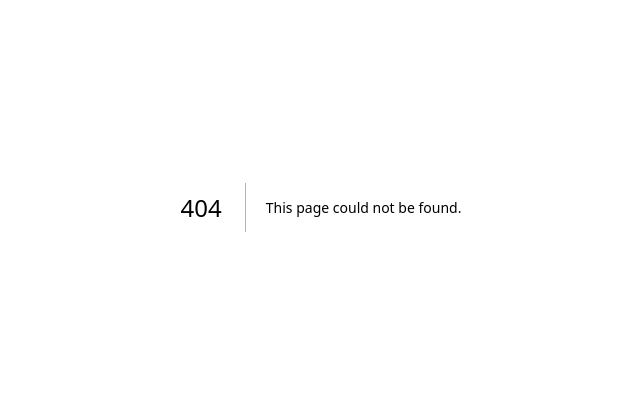
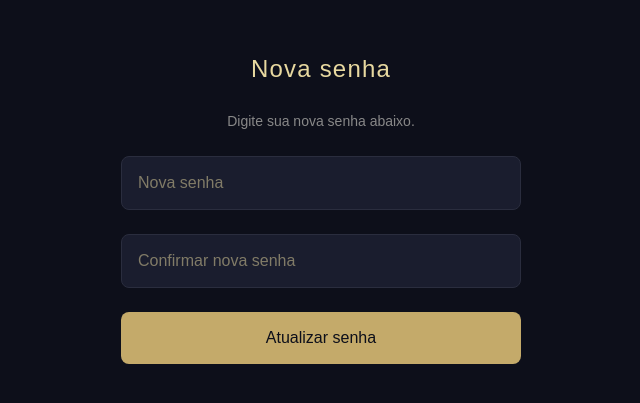
Before and after one commit to Lucasperlop/travessia, a Next.js app: page /nova-senha in a window 1280 px wide. Before the commit this address had no page. Shown: the part 193-596 px from the top of the page, without its empty margins (319-959 px from the left). Built offline with nearby package versions, Linux system fonts and the light colour scheme; no server answers.

Commit message:
adiciona página /nova-senha para reset de senha

```diff
--- /dev/null
+++ b/app/nova-senha/page.tsx
@@ -0,0 +1,139 @@
+'use client'
+
+import { useState, useEffect } from 'react'
+import { supabase } from '@/lib/supabase'
+import { useRouter } from 'next/navigation'
+
+export default function NovaSenha() {
+  const [senha, setSenha] = useState('')
+  const [confirmar, setConfirmar] = useState('')
+  const [mensagem, setMensagem] = useState('')
+  const [erro, setErro] = useState('')
+  const [carregando, setCarregando] = useState(false)
+  const router = useRouter()
+
+  useEffect(() => {}, [])
+
+  async function handleSubmit() {
+    setErro('')
+    setMensagem('')
+
+    if (senha.length < 6) {
+      setErro('A senha deve ter pelo menos 6 caracteres.')
+      return
+    }
+
+    if (senha !== confirmar) {
+      setErro('As senhas não coincidem.')
+      return
+    }
+
+    setCarregando(true)
+    const { error } = await supabase.auth.updateUser({ password: senha })
+    setCarregando(false)
+
+    if (error) {
+      setErro('Erro ao atualizar a senha. Tente novamente.')
+    } else {
+      setMensagem('Senha atualizada com sucesso! Redirecionando...')
+      setTimeout(() => router.push('/'), 2000)
+    }
+  }
+
+  return (
+    <div style={{
+      minHeight: '100vh',
+      backgroundColor: '#0d0f1a',
+      display: 'flex',
+      alignItems: 'center',
+      justifyContent: 'center',
+      padding: '24px'
+    }}>
+      <div style={{
+        width: '100%',
+        maxWidth: '400px',
+        display: 'flex',
+        flexDirection: 'column',
+        gap: '24px'
+      }}>
+        <h1 style={{
+          color: '#e8d9a0',
+          fontSize: '24px',
+          fontWeight: '300',
+          textAlign: 'center',
+          letterSpacing: '0.05em'
+        }}>
+          Nova senha
+        </h1>
+
+        <p style={{ color: '#888', fontSize: '14px', textAlign: 'center' }}>
+          Digite sua nova senha abaixo.
+        </p>
+
+        <input
+          type="password"
+          placeholder="Nova senha"
+          value={senha}
+          onChange={(e) => setSenha(e.target.value)}
+          style={{
+            backgroundColor: '#1a1d2e',
+            border: '1px solid #2a2d3e',
+            borderRadius: '8px',
+            padding: '14px 16px',
+            color: '#e8d9a0',
+            fontSize: '16px',
+            outline: 'none',
+            width: '100%'
+          }}
+        />
+
+        <input
+          type="password"
+          placeholder="Confirmar nova senha"
+          value={confirmar}
+          onChange={(e) => setConfirmar(e.target.value)}
+          style={{
+            backgroundColor: '#1a1d2e',
+            border: '1px solid #2a2d3e',
+            borderRadius: '8px',
+            padding: '14px 16px',
+            color: '#e8d9a0',
+            fontSize: '16px',
+            outline: 'none',
+            width: '100%'
+          }}
+        />
+
+        {erro && (
+          <p style={{ color: '#ff6b6b', fontSize: '14px', textAlign: 'center' }}>
+            {erro}
+          </p>
+        )}
+
+        {mensagem && (
+          <p style={{ color: '#6bcb77', fontSize: '14px', textAlign: 'center' }}>
+            {mensagem}
+          </p>
+        )}
+
+        <button
+          onClick={handleSubmit}
+          disabled={carregando}
+          style={{
+            backgroundColor: '#c4aa6a',
+            color: '#0d0f1a',
+            border: 'none',
+            borderRadius: '8px',
+            padding: '14px',
+            fontSize: '16px',
+            fontWeight: '500',
+            cursor: carregando ? 'not-allowed' : 'pointer',
+            opacity: carregando ? 0.7 : 1
+          }}
+        >
+          {carregando ? 'Atualizando...' : 'Atualizar senha'}
+        </button>
+      </div>
+    </div>
+  )
+}
```
